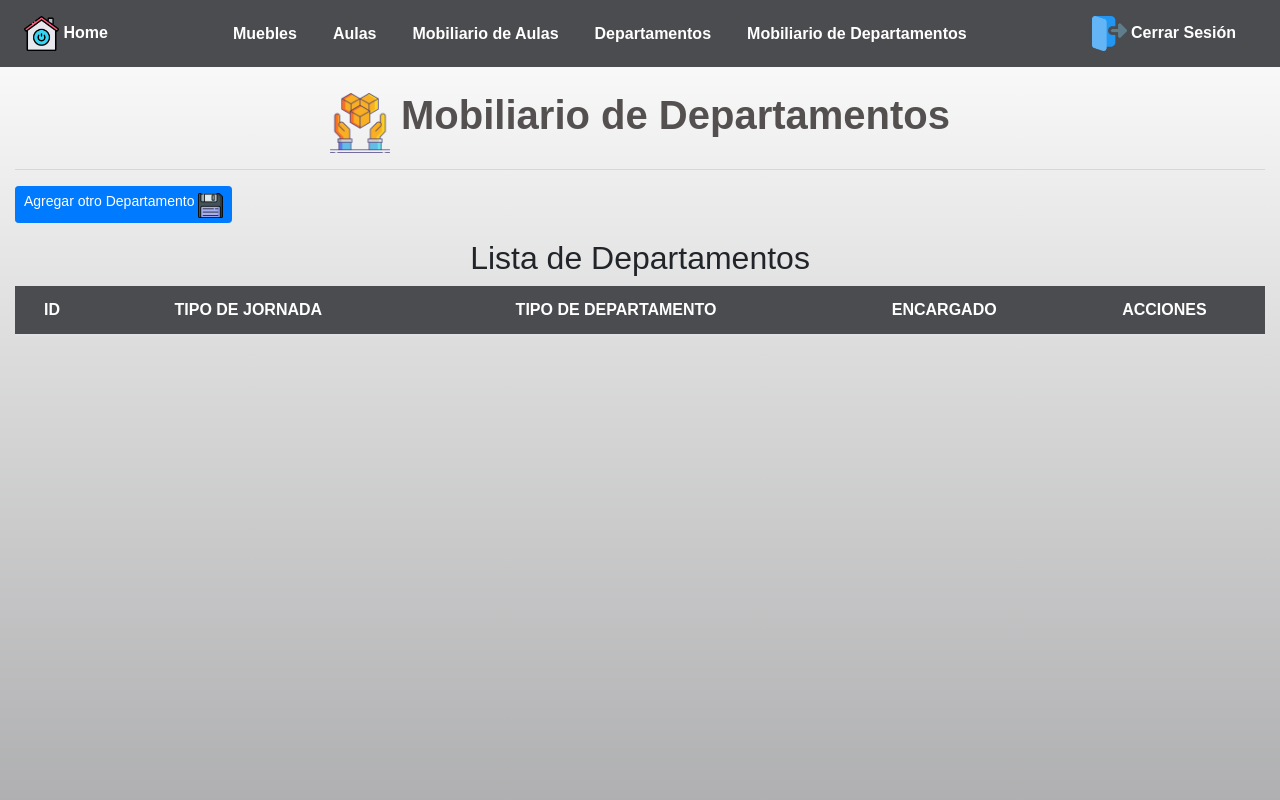
After one commit to franxxdmsk132/Inventario_UEZEP, a Spring app: page /departamentos-muebles/lista-departamentos-muebles in a window 1280 px wide. The commit adds this page. Run offline with Thymeleaf, Linux system fonts and the light colour scheme; the template is opened without the code that fills it, so the values that code supplies are empty; some of the project's set-up classes (security, data sources, template engines, error pages and the like) are left out, and stand-ins take their place.

```diff
--- a/src/main/java/com/eabmodel/inventario_uezep/Controller/AulasMueblesController.java
+++ b/src/main/java/com/eabmodel/inventario_uezep/Controller/AulasMueblesController.java
@@ -14,11 +14,8 @@ import org.springframework.ui.Model;
 import org.springframework.web.bind.annotation.*;
 import org.springframework.web.servlet.view.RedirectView;
 
-import java.util.Arrays;
-import java.util.HashMap;
 import java.util.List;
-import java.util.Map;
-import java.util.stream.Collectors;
+
 
 @Controller
 @RequestMapping("/defmub")
--- a/src/main/java/com/eabmodel/inventario_uezep/Dao/DepartamentosDao.java
+++ b/src/main/java/com/eabmodel/inventario_uezep/Dao/DepartamentosDao.java
@@ -55,8 +55,8 @@ public class DepartamentosDao {
 
         if (departamentos != null && muebles != null) {
             DepartamentosMuebles departamentosMuebles = new DepartamentosMuebles();
-            departamentosMuebles.setDepartamentos(departamentos);
-            departamentosMuebles.setMuebles(muebles);
+            departamentosMuebles.setDepartamento(departamentos);
+            departamentosMuebles.setMueble(muebles);
             entityManager.persist(departamentosMuebles);
         } else {
             throw new RuntimeException("No se encontró el departamento o el mueble");
--- /dev/null
+++ b/src/main/resources/templates/departamentos-muebles/lista-departamentos-muebles.html
@@ -0,0 +1,158 @@
+<!DOCTYPE html>
+<html lang="en">
+<head>
+    <meta charset="UTF-8">
+    <meta name="viewport"
+          content="width=device-width, initial-scale=1, shrink-to-fit=no">
+
+    <!-- Bootstrap CSS -->
+    <link rel="stylesheet"
+          href="https://stackpath.bootstrapcdn.com/bootstrap/4.3.1/css/bootstrap.min.css"
+          integrity="sha384-ggOyR0iXCbMQv3Xipma34MD+dH/1fQ784/j6cY/iJTQUOhcWr7x9JvoRxT2MZw1T"
+          crossorigin="anonymous">
+    <style>
+        .btn:hover {
+            transform: scale(1.2); /* Aumenta el tamaño del botón al 120% cuando se pasa el cursor sobre él */
+            transition: transform 0.2s; /* Agrega una transición suave de 0.2 segundos */
+        }
+
+        .thead-darkGray {
+            background-color: #4b4c4f; /* Puedes ajustar el color según tus preferencias */
+            color: white;
+        }
+
+        .body-gradient {
+            background: linear-gradient(to bottom, #ffffff, #4b4c4f 1800px)
+
+        }
+
+        * {
+            margin: 0;
+            padding: 0;
+            box-sizing: border-box;
+        }
+        body, html {
+            width: 100%;
+            height: 100%;
+            min-height: 100%;
+            overflow-x: hidden;
+        }
+
+        body {
+            font-family: Arial, sans-serif;
+            margin: 0;
+            padding: 0;
+        }
+
+        nav {
+            background-color: #4b4c4f;
+            color: white;
+            padding: 10px;
+            text-align: center;
+        }
+        nav ul {
+            list-style: none;
+            padding: 0;
+            margin: 0;
+        }
+
+        nav li {
+            display: inline;
+            margin-right: 20px;
+        }
+
+        nav a {
+            text-decoration: none;
+            color: white;
+            font-weight: bold;
+        }
+
+        .nav-link:hover {
+            transform: scale(1.25); /* Aumenta el tamaño del enlace al 120% cuando se pasa el cursor sobre él */
+            transition: transform 0.2s; /* Agrega una transición suave de 0.2 segundos */
+            color: #ffffff; /* Cambia el color del texto del enlace a rojo cuando el puntero se acerca */
+
+        }
+
+        .fila-inactiva {
+            background-color: rgba(230, 155, 155, 0.29); /* Cambia el color de fondo a rojo claro */
+        }
+
+
+    </style>
+    <title>Departamentos Muebles</title>
+</head>
+</head>
+
+<body class="body-gradient">
+
+<section id="header">
+    <nav class="navbar navbar-expand-lg">
+        <div class="collapse navbar-collapse" id="navbarSupportedContent">
+            <ul class="navbar-nav">
+                <li class="nav-item active"><a class="nav-link" href="/">
+                    <img th:src="@{/images/home.png}" class="d-inline-block align-text-center" width="35" height="35"
+                         alt="icon"> Home </a></li>
+            </ul>
+            <ul class="navbar-nav mx-auto">
+                <li class="nav-item"><a class="nav-link" href="/muebles/lista">Muebles</a></li>
+                <li class="nav-item"><a class="nav-link" href="/aulas/lista">Aulas</a></li>
+                <li class="nav-item"><a class="nav-link" href="/defmub/lista">Mobiliario de Aulas</a></li>
+                <li class="nav-item"><a class="nav-link" href="/departamentos/lista">Departamentos</a></li>
+                <li class="nav-item"><a class="nav-link" href="/departamentos/lista">Mobiliario de Departamentos</a></li>
+            </ul>
+
+            <ul class="navbar-nav">
+                <li class="nav-item active"><a class="nav-link" href="/logout"> <img
+                        th:src="@{/images/cerrar-sesion.png}" class="d-inline-block align-text-center" width="35"
+                        height="35" alt="icon"> Cerrar Sesión</a></li>
+            </ul>
+        </div>
+    </nav>
+</section>
+
+
+<br>
+<div class="container-fluid" align="center">
+
+    <h1 style="font-weight: bold; text-align: center; color: #545050;">
+
+        <b>
+            <img th:src="@{/images/objetos.png}"
+                 class="d-inline-block align-text-top" width="60" height="60"
+                 alt="icon"> Mobiliario de Departamentos
+        </b></h1>
+    <hr>
+    <div class="d-flex justify-content-between">
+        <a th:href="@{/defmub/show}" class="btn btn-primary btn-sm mb-3">Agregar otro Departamento <img
+                th:src="@{/images/disquete.png}"
+                class="d-inline-block align-text-top" width="25" height="25"
+                alt="icon"></a>
+        <br>
+    </div>
+
+    <div class="row">
+        <div class="col">
+            <h2>Lista de Departamentos</h2>
+            <table id="tablaDepartamentos" class="table table-hover">
+                <thead class="thead-darkGray text-center">
+                <tr>
+                    <th>ID</th>
+                    <th>TIPO DE JORNADA</th>
+                    <th>TIPO DE DEPARTAMENTO</th>
+                    <th>ENCARGADO</th>
+                    <th>ACCIONES</th>
+
+                </tr>
+                </thead>
+                <tr th:each="departamentosmuebles, i: ${departamentosmuebles}">
+                    <td th:text="${departamentosmuebles.id}" class="text-center"></td>
+                    <td th:text="${departamentosmuebles.tipo_jornada}" class="text-center"></td>
+                    <td th:text="${departamentosmuebles.}" class="text-center"></td>
+
+
+
+                    <body>
+
+</body>
+</html>
--- a/src/main/resources/templates/departamentos/actualizar-departamentos.html
+++ b/src/main/resources/templates/departamentos/actualizar-departamentos.html
@@ -102,7 +102,7 @@
     </form>
 
 
-    <a th:href="@{/departamentos/lista}" class="btn btn-warning mb-2 col-2">ATRAS
+    <a th:href="@{/departamentos/lista}" class="btn btn-warning mb-3 col-5">ATRAS
     </a>
 </div>
 </body>
```
Also changed, not shown: src/main/java/com/eabmodel/inventario_uezep/Controller/DepartamentosMueblesController.java (+41 -18 lines), src/main/java/com/eabmodel/inventario_uezep/Dao/DepartamentosMueblesDao.java (+62 -2 lines), src/main/java/com/eabmodel/inventario_uezep/Entity/DepartamentosMuebles.java (+4 -11 lines), src/main/java/com/eabmodel/inventario_uezep/RowMapper/DepartamentoMuebleRowMapper.java (+27 -8 lines), src/main/java/com/eabmodel/inventario_uezep/Service/DepartamentoMuebleService.java (+26 -5 lines), src/main/resources/templates/departamentos-muebles/actualizar-departamentos-muebles.html (added, +10 -0 lines), src/main/resources/templates/departamentos-muebles/detalles-departamentos-muebles.html (added, +10 -0 lines), src/main/resources/templates/departamentos-muebles/gaurdar-departamentos-muebles.html (added, +10 -0 lines), src/main/resources/templates/departamentos/detalles-departamentos.html (+10 -10 lines), src/main/resources/templates/departamentos/lista-departamentos.html (+25 -30 lines), 1 other file.
